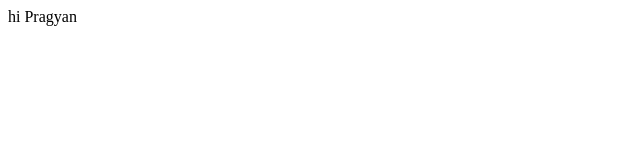
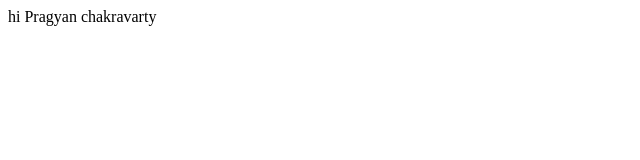
Before and after one commit to CRpragyan27/demo-repo, a plain HTML site: page index.html in a window 1280 px wide. Shown: the full height of the page, 0-640 px from the left. Drawn offline with Linux system fonts and the light colour scheme.

Commit message:
Update index.html

```diff
--- a/index.html
+++ b/index.html
@@ -6,6 +6,6 @@
     <title>Chaneg its to a simpale website</title>
   </head>
   <body>
-    hi Pragyan
+    hi Pragyan chakravarty
   </body>
 </html>
```
